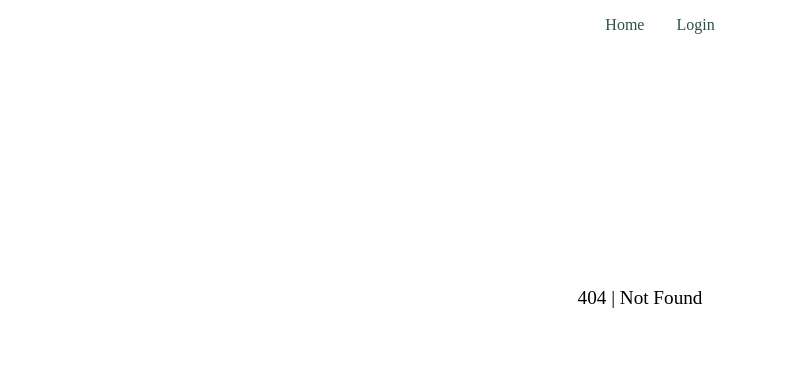
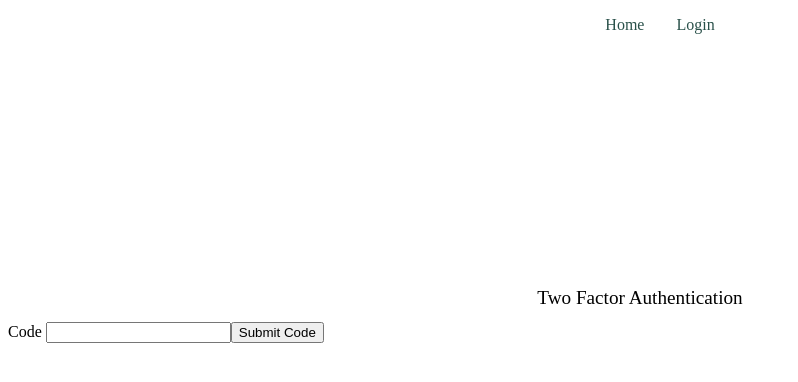
Before and after one commit to rasbin111/react_banking, a React (Create React App) app: page /login/mfa_auth in a window 1280 px wide. Before the commit this address had no page. Shown: the top 382 px of the page, without its empty margins (0-798 px from the left). Built offline with nearby package versions, Linux system fonts and the light colour scheme.

Commit message:
implemented mfa on frontend, just working only, not blocking

```diff
--- a/package.json
+++ b/package.json
@@ -15,9 +15,8 @@
     "react": "^19.1.0",
     "react-dom": "^19.1.0",
     "react-router-dom": "^7.6.0",
-    "react-scripts": "5.0.1",
+    "react-scripts": "^3.0.1",
     "sass": "^1.88.0",
-    "typescript": "^4.9.5",
     "web-vitals": "^2.1.4"
   },
   "scripts": {
@@ -43,5 +42,8 @@
       "last 1 firefox version",
       "last 1 safari version"
     ]
+  },
+  "devDependencies": {
+    "typescript": "^4.9.5"
   }
 }
--- a/src/App.tsx
+++ b/src/App.tsx
@@ -1,20 +1,14 @@
-import { Routes, Route } from "react-router-dom";
-import Home from "./pages/Home";
-import Login from "./pages/Login";
-import NoMatch from "./pages/NoMatch";
+
 
 import "./App.scss";
 import NavBar from "./components/NavBar";
+import RouteManager from "./components/RouteManager";
 
 function App() {
   return (
     <>
       <NavBar />
-      <Routes>
-        <Route path="/" element={<Home />} />
-        <Route path="/login" element={<Login />} />
-        <Route path="*" element={<NoMatch />} />
-      </Routes>
+      <RouteManager/>
     </>
   );
 }
--- a/src/components/NavBar.tsx
+++ b/src/components/NavBar.tsx
@@ -1,9 +1,7 @@
 import { NavLink } from "react-router-dom";
-import { useNavigate } from "react-router-dom";
 import "./NavBar.scss";
 
 const NavBar = () => {
-    const nav = useNavigate();
     return (
         <nav>
             <ul className="navLinks">
--- /dev/null
+++ b/src/components/RouteManager.tsx
@@ -0,0 +1,19 @@
+import React from 'react'
+import { Routes, Route } from 'react-router-dom'
+import Home from '../pages/Home'
+import Login from '../pages/Login'
+import MFAAuth from '../pages/MFAAuth'
+import NoMatch from '../pages/NoMatch'
+
+const RouteManager = () => {
+    return (
+    <Routes>
+    <Route path="/" element={<Home />} />
+    <Route path="/login" element={<Login />} />
+    <Route path="/login/mfa_auth" element={<MFAAuth/>} />
+    <Route path="*" element={<NoMatch />} />
+    </Routes>
+    )
+}
+
+export default RouteManager
--- a/src/pages/Login.tsx
+++ b/src/pages/Login.tsx
@@ -20,12 +20,12 @@ const Login = () => {
             "password": password
         };
 
-        axiosInstance.post("/login", postBody)
+        axiosInstance.post("users/login", postBody)
             .then((response: AxiosResponse) => {
                 if (response.status === 200) {
                     console.log(response)
                     localStorage.setItem("token", response.data.token)
-                    nav("/")
+                    nav("/login/mfa_auth")
                 }
 
             })
--- /dev/null
+++ b/src/pages/MFAAuth.tsx
@@ -0,0 +1,47 @@
+import React, { useState } from "react";
+import { useNavigate } from "react-router-dom";
+import { axiosInstance } from "../components/AxiosAPI";
+
+const MFAAuth = () => {
+  const nav = useNavigate();
+  const [mfaCode, setMFACode] = useState("");
+
+  function handleSubmit(e: React.FocusEvent<HTMLFormElement>) {
+    e.preventDefault();
+    const token = localStorage.getItem("token")
+    if (token){
+      axiosInstance.defaults.headers["x-access-token"] = token
+      axiosInstance.put("/users/enable-mfa", {
+        "code": mfaCode
+      })
+      .then(response=>{
+        if (response.status === 200){
+          nav("/")
+        }
+      })
+      .catch(err=>{
+        console.log(err)
+      })
+    }
+
+  }
+  return (
+    <div>
+      <h1> Two Factor Authentication </h1>
+      <form onSubmit={handleSubmit}>
+        <label htmlFor="mfaCode"> Code </label>
+        <input
+          type="text"
+          id="mfaCode"
+          value={mfaCode}
+          onChange={(e) => {
+            setMFACode(e.target.value);
+          }}
+        />
+        <button type="submit"> Submit Code </button>
+      </form>
+    </div>
+  );
+};
+
+export default MFAAuth;
--- /dev/null
+++ b/src/react-app-env.d.ts
@@ -0,0 +1 @@
+/// <reference types="react-scripts" />
--- a/tsconfig.json
+++ b/tsconfig.json
@@ -18,7 +18,7 @@
     "resolveJsonModule": true,
     "isolatedModules": true,
     "noEmit": true,
-    "jsx": "react-jsx"
+    "jsx": "preserve"
   },
   "include": [
     "src"
```
Also changed, not shown: 1 other file (tests, documents, lock files or other folders).
